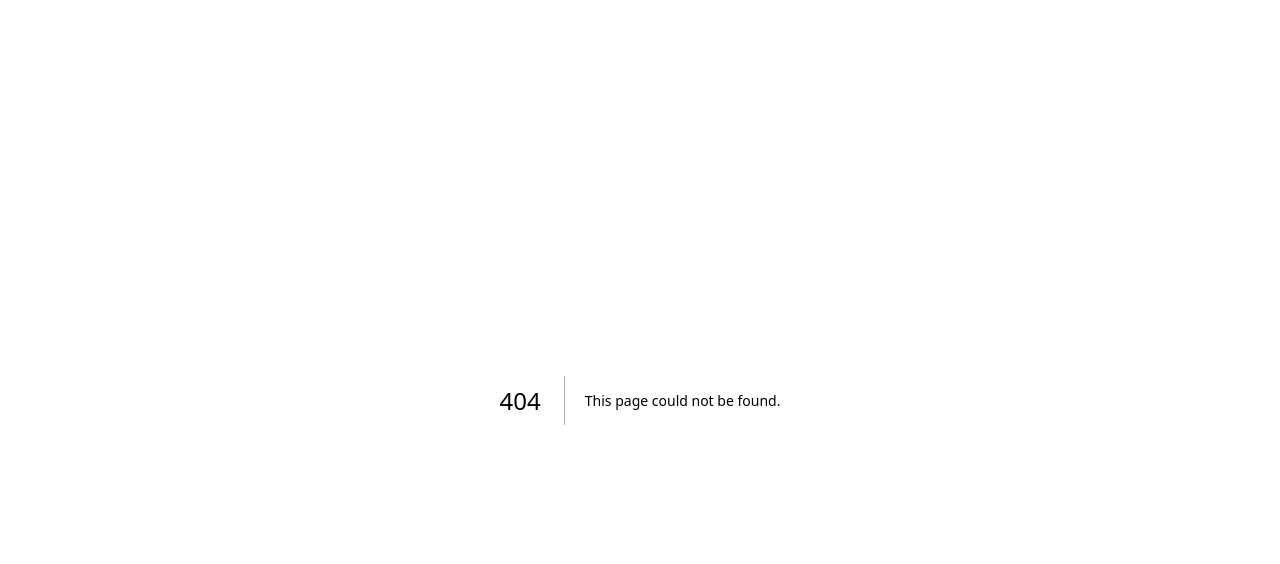
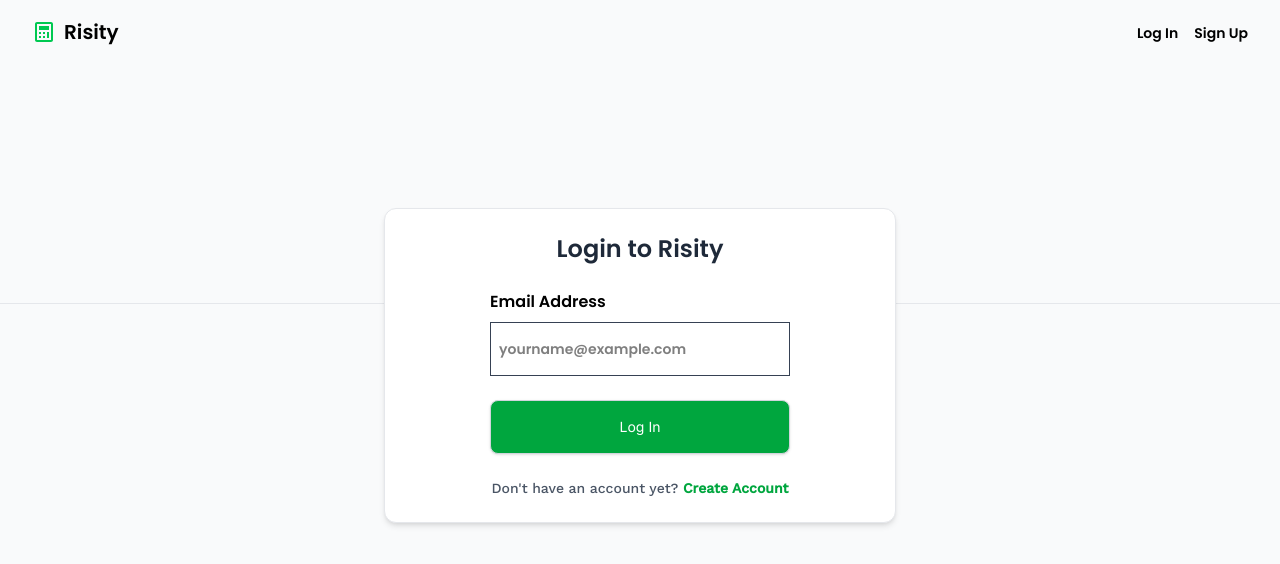
Before and after one commit to faithgaiciumia/risity, a Next.js app: page /login/email in a window 1280 px wide. Before the commit this address had no page. Shown: the top 564 px of the page. Built offline with nearby package versions, Linux system fonts and the light colour scheme; no server answers.

Commit message:
complete resend setup

```diff
--- /dev/null
+++ b/app/api/auth/verify-request/page.tsx
@@ -0,0 +1,7 @@
+export default function VerifyRequest(){
+    return(
+        <div>
+            <h2>Email sent..</h2>
+        </div>
+    )
+}
--- /dev/null
+++ b/app/lib/actions.ts
@@ -0,0 +1,16 @@
+import { signIn } from "@/auth";
+import { AuthError } from "next-auth";
+
+export async function signInWithResend(
+  prevState: string | undefined,
+  formData: FormData
+) {
+  try {
+    await signIn("resend", formData);
+  } catch (error) {
+    if (error instanceof AuthError) {
+      return "Something went wrong.";
+    }
+    throw error;
+  }
+}
--- /dev/null
+++ b/app/login/email/page.tsx
@@ -0,0 +1,19 @@
+import EmailSignIn from "@/app/ui/Login/EmailSignIn";
+import { auth } from "@/auth";
+import { redirect } from "next/navigation";
+
+export default async function EmailLogin({
+  searchParams,
+}: {
+  searchParams: Promise<{ callbackUrl?: string }>;
+}) {
+  const session = await auth();
+  if (session?.user) {
+    redirect((await searchParams).callbackUrl || "/");
+  }
+  return (
+    <div>
+      <EmailSignIn />
+    </div>
+  );
+}
--- a/app/login/page.tsx
+++ b/app/login/page.tsx
@@ -4,13 +4,22 @@ import TopBar from "../ui/Login/TopBar";
 import EmailSignIn from "../ui/Login/EmailSignIn";
 import GoogleSignIn from "../ui/Login/GoogleSignIn";
 import FacebookSignIn from "../ui/Login/FacebookSignin";
+import { FaEnvelope } from "react-icons/fa6";
 
 export default function Login() {
   return (
     <>
       {/* Login Buttons */}
       <div className="w-full space-y-3">
-        <EmailSignIn />
+        <Link href={"/login/email"}>
+          <button
+            type="submit"
+            className="mt-6 w-[90%] mx-auto flex items-center justify-center gap-2 rounded-lg border border-gray-300 bg-white px-6 py-4 text-sm font-medium text-gray-700 shadow-sm hover:border-green-400 transition"
+          >
+            <FaEnvelope className="text-black  text-lg transition" /> Continue
+            with Email
+          </button>
+        </Link>
         <GoogleSignIn />
         <FacebookSignIn />
       </div>
--- a/app/ui/Login/EmailSignIn.tsx
+++ b/app/ui/Login/EmailSignIn.tsx
@@ -1,14 +1,41 @@
-import { FaEnvelope } from "react-icons/fa6";
+"use client";
+import { FaEnvelope, FaSpinner } from "react-icons/fa6";
+import { poppins } from "../fonts";
+import { useActionState } from "react";
+import { signInWithResend } from "@/app/lib/actions";
 
 export default function EmailSignIn() {
+  const [errorMessage, formAction, isPending] = useActionState(
+    signInWithResend,
+    undefined
+  );
   return (
-    <form>
+    <form action={formAction}>
+      <div>
+        <label className={`mb-4 font-bold ${poppins.className}`}>
+          Email Address
+        </label>
+      </div>
+      <div>
+        <input
+          type="text"
+          name="email"
+          placeholder="yourname@example.com"
+          className={`w-full border px-2 py-4 mt-2 border-gray-700 text-sm ${poppins.className}`}
+        />
+      </div>
       <button
         type="submit"
-        className="mt-6 w-[90%] mx-auto flex items-center justify-center gap-2 rounded-lg border border-gray-300 bg-white px-6 py-4 text-sm font-medium text-gray-700 shadow-sm hover:border-green-400 transition"
+        aria-disabled={isPending}
+        className="mt-6 w-[300px] flex items-center justify-center gap-2 rounded-lg border border-gray-300 bg-green-600 text-white px-6 py-4 text-sm font-medium shadow-sm hover:bg-green-900 hover:text-white transition"
       >
-        <FaEnvelope className="text-black  text-lg transition" />{" "}
-        Continue with Email
+        {isPending ? (
+          <span className="flex items-center gap-2">
+            <FaSpinner className="animate-spin" /> Logging in...
+          </span>
+        ) : (
+          "Log In"
+        )}
       </button>
     </form>
   );
```
